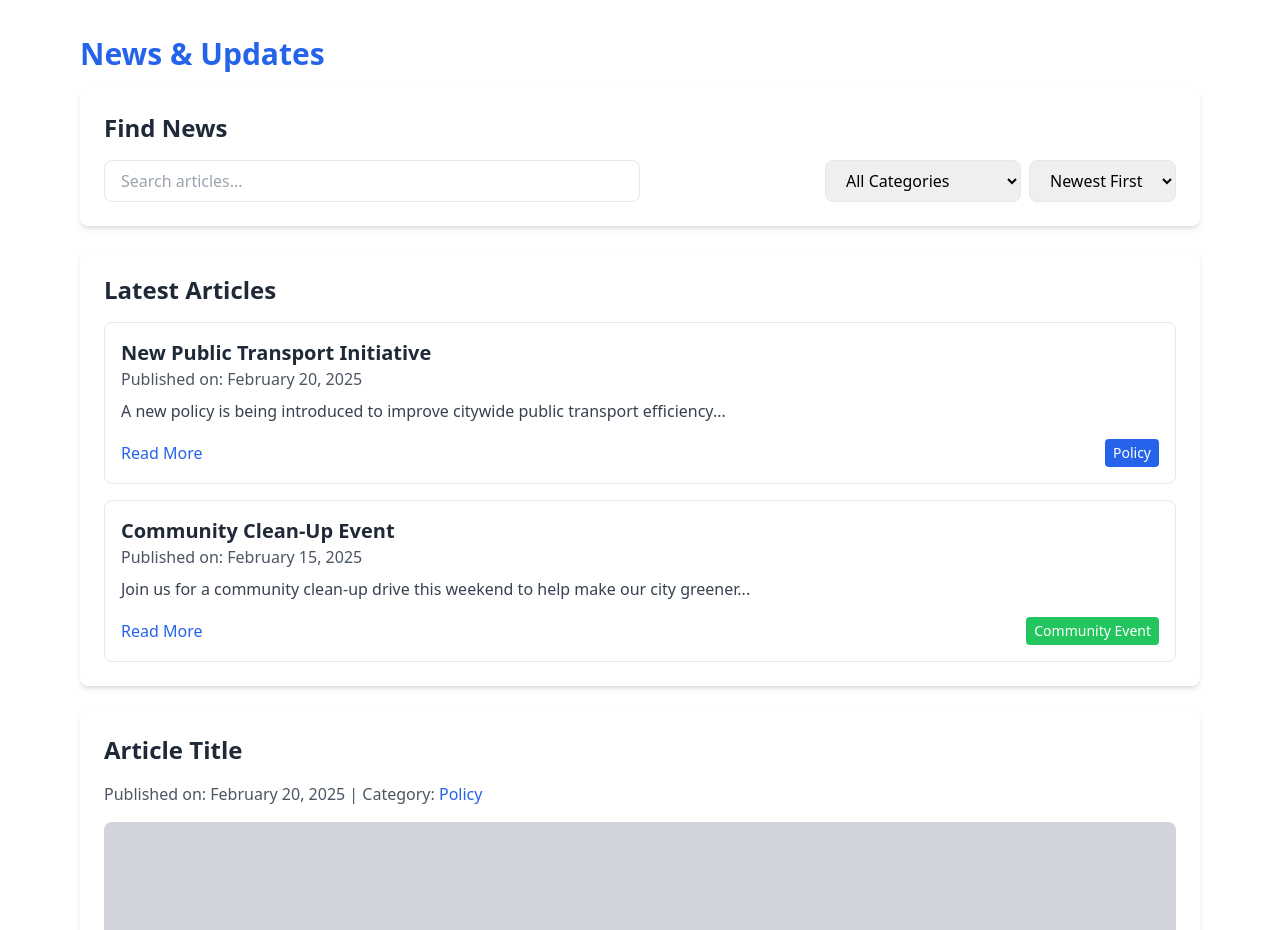
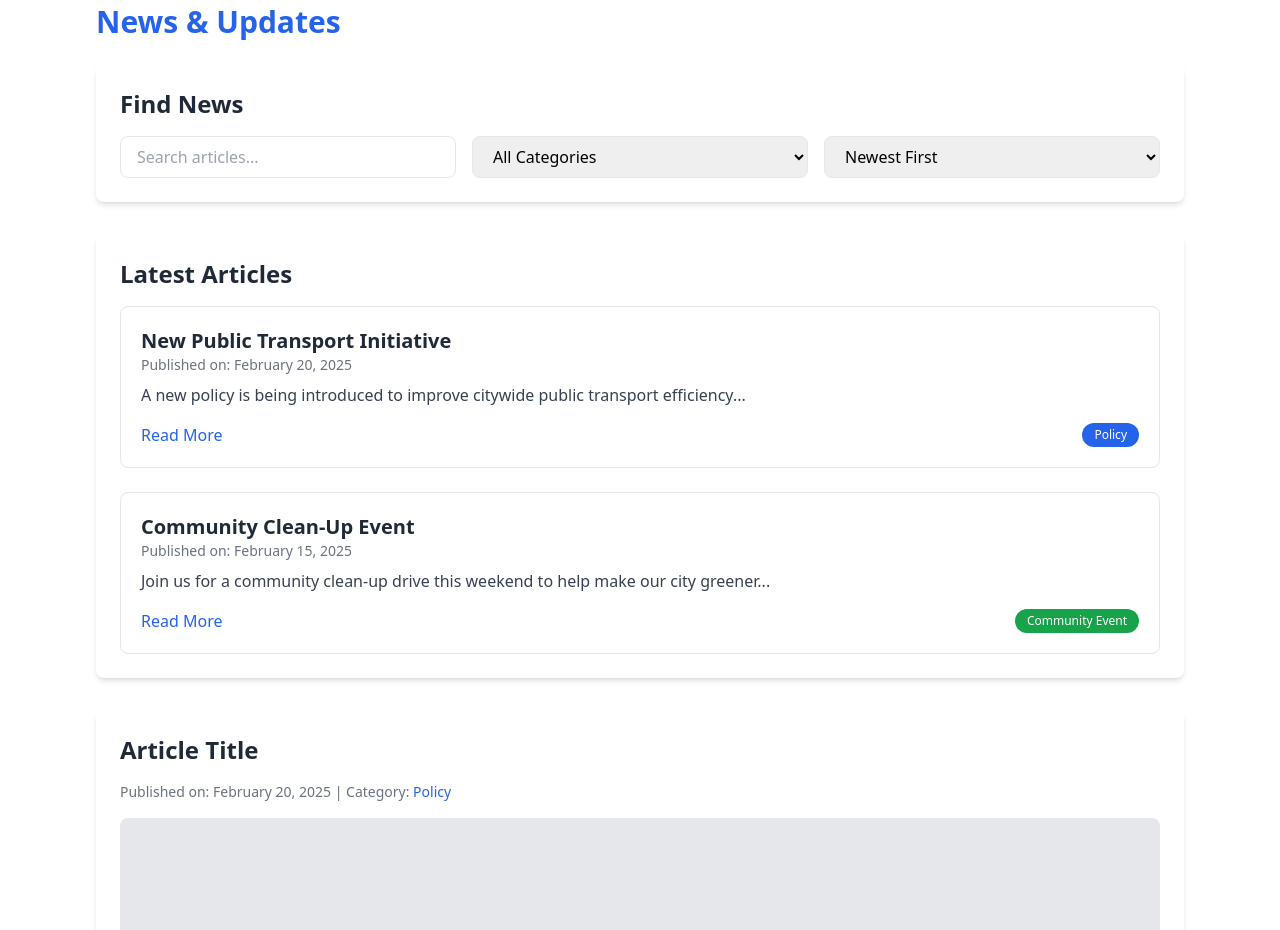
Before and after one commit to Titusrono/citizenConnectFrontend, an Angular app: page /blog in a window 1280 px wide. Shown: the part 140-1070 px from the top of the page. Built offline with nearby package versions, Linux system fonts and the light colour scheme.

Commit message:
making better ui/ux for the blog

```diff
--- a/src/app/components/blog/blog.component.html
+++ b/src/app/components/blog/blog.component.html
@@ -1,49 +1,63 @@
-<div class="container mx-auto p-20">
-    <h1 class="text-3xl font-bold text-blue-600 mb-4">News & Updates</h1>
+<div class="max-w-6xl mx-auto px-4 sm:px-6 lg:px-8 py-12">
+  <h1 class="text-3xl font-bold text-blue-600 mb-6">News & Updates</h1>
 
   <!-- Search & Filter Section -->
-    <section class="bg-white shadow-md rounded-lg p-6 mb-6">
+  <section class="bg-white shadow-md rounded-lg p-6 mb-8">
     <h2 class="text-2xl font-semibold text-gray-800 mb-4">Find News</h2>
-      <div class="flex flex-col md:flex-row md:items-center md:justify-between">
-        <input type="text" placeholder="Search articles..." class="w-full md:w-1/2 px-4 py-2 border rounded-lg focus:outline-none focus:ring-2 focus:ring-blue-400">
-        <div class="flex space-x-2 mt-2 md:mt-0">
-          <select class="px-4 py-2 border rounded-lg focus:outline-none focus:ring-2 focus:ring-blue-400">
+
+    <div class="grid gap-4 md:grid-cols-3">
+      <input
+        type="text"
+        placeholder="Search articles..."
+        class="w-full px-4 py-2 border rounded-lg focus:outline-none focus:ring-2 focus:ring-blue-400"
+      />
+
+      <select
+        class="w-full px-4 py-2 border rounded-lg focus:outline-none focus:ring-2 focus:ring-blue-400"
+      >
         <option value="">All Categories</option>
         <option value="governance">Governance</option>
         <option value="policy">Policy Changes</option>
         <option value="events">Community Events</option>
       </select>
-          <select class="px-4 py-2 border rounded-lg focus:outline-none focus:ring-2 focus:ring-blue-400">
+
+      <select
+        class="w-full px-4 py-2 border rounded-lg focus:outline-none focus:ring-2 focus:ring-blue-400"
+      >
         <option value="">Newest First</option>
         <option value="oldest">Oldest First</option>
       </select>
     </div>
-      </div>
   </section>
 
   <!-- Blog Listing -->
-    <section class="bg-white shadow-md rounded-lg p-6 mb-6">
+  <section class="bg-white shadow-md rounded-lg p-6 mb-8">
     <h2 class="text-2xl font-semibold text-gray-800 mb-4">Latest Articles</h2>
-      <div class="space-y-4">
-        <!-- Blog Post 1 -->
-        <div class="border p-4 rounded-lg">
+
+    <div class="space-y-6">
+      <!-- Article 1 -->
+      <div class="border rounded-lg p-5 hover:shadow-md transition duration-300">
         <h3 class="text-xl font-bold text-gray-800">New Public Transport Initiative</h3>
-          <p class="text-gray-600">Published on: February 20, 2025</p>
-          <p class="text-gray-700 mt-2">A new policy is being introduced to improve citywide public transport efficiency...</p>
-          <div class="flex items-center justify-between mt-4">
+        <p class="text-sm text-gray-500">Published on: February 20, 2025</p>
+        <p class="text-gray-700 mt-2">
+          A new policy is being introduced to improve citywide public transport efficiency...
+        </p>
+        <div class="flex flex-wrap items-center justify-between mt-4 gap-2">
           <a href="#articleDetail" class="text-blue-600 hover:underline">Read More</a>
-            <span class="px-2 py-1 bg-blue-600 text-white text-sm rounded">Policy</span>
+          <span class="px-3 py-1 bg-blue-600 text-white text-xs rounded-full">Policy</span>
         </div>
       </div>
 
-        <!-- Blog Post 2 -->
-        <div class="border p-4 rounded-lg">
+      <!-- Article 2 -->
+      <div class="border rounded-lg p-5 hover:shadow-md transition duration-300">
         <h3 class="text-xl font-bold text-gray-800">Community Clean-Up Event</h3>
-          <p class="text-gray-600">Published on: February 15, 2025</p>
-          <p class="text-gray-700 mt-2">Join us for a community clean-up drive this weekend to help make our city greener...</p>
-          <div class="flex items-center justify-between mt-4">
+        <p class="text-sm text-gray-500">Published on: February 15, 2025</p>
+        <p class="text-gray-700 mt-2">
+          Join us for a community clean-up drive this weekend to help make our city greener...
+        </p>
+        <div class="flex flex-wrap items-center justify-between mt-4 gap-2">
           <a href="#articleDetail" class="text-blue-600 hover:underline">Read More</a>
-            <span class="px-2 py-1 bg-green-500 text-white text-sm rounded">Community Event</span>
+          <span class="px-3 py-1 bg-green-600 text-white text-xs rounded-full">Community Event</span>
         </div>
       </div>
     </div>
@@ -52,26 +66,39 @@
   <!-- Article Detail View -->
   <section id="articleDetail" class="bg-white shadow-md rounded-lg p-6">
     <h2 class="text-2xl font-semibold text-gray-800 mb-4">Article Title</h2>
-      <p class="text-gray-600">Published on: February 20, 2025 | Category: <span class="text-blue-600">Policy</span></p>
+    <p class="text-sm text-gray-500">
+      Published on: February 20, 2025 |
+      Category: <span class="text-blue-600">Policy</span>
+    </p>
 
-      <!-- Multimedia (Image / Video) -->
-      <div class="w-full h-64 bg-gray-300 rounded-lg flex items-center justify-center mt-4">
-        <span class="text-gray-700">Image / Video Placeholder</span>
+    <!-- Multimedia -->
+    <div class="w-full h-60 bg-gray-200 rounded-lg flex items-center justify-center mt-4">
+      <span class="text-gray-500">Image / Video Placeholder</span>
     </div>
 
     <!-- Article Content -->
     <p class="text-gray-700 mt-4">
-        Full article content goes here. This section can include rich text, embedded media, and links to related resources.
+      Full article content goes here. This section can include rich text, embedded media, and links to
+      related resources.
     </p>
 
-      <!-- Comment Section -->
-      <div class="mt-6">
-        <h3 class="text-xl font-semibold text-gray-800 mb-2">Comments</h3>
+    <!-- Comments -->
+    <div class="mt-8">
+      <h3 class="text-xl font-semibold text-gray-800 mb-3">Comments</h3>
       <form class="mb-4">
-          <textarea placeholder="Add your comment..." rows="3" class="w-full px-4 py-2 border rounded-lg focus:outline-none focus:ring-2 focus:ring-blue-400"></textarea>
-          <button type="submit" class="bg-blue-600 text-white mt-2 px-4 py-2 rounded hover:bg-blue-700 transition">Submit Comment</button>
+        <textarea
+          placeholder="Add your comment..."
+          rows="3"
+          class="w-full px-4 py-2 border rounded-lg focus:outline-none focus:ring-2 focus:ring-blue-400"
+        ></textarea>
+        <button
+          type="submit"
+          class="mt-2 bg-blue-600 text-white px-4 py-2 rounded hover:bg-blue-700 transition"
+        >
+          Submit Comment
+        </button>
       </form>
-        <!-- Sample Comments -->
+
       <div class="space-y-4">
         <div class="border p-4 rounded-lg">
           <p class="text-gray-800 font-semibold">Jane Doe</p>
```
Lines whose indentation alone changed are shown as unchanged.
